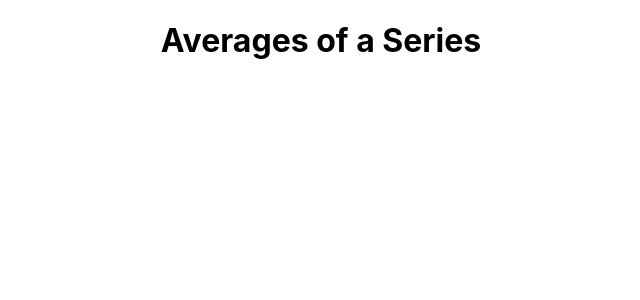
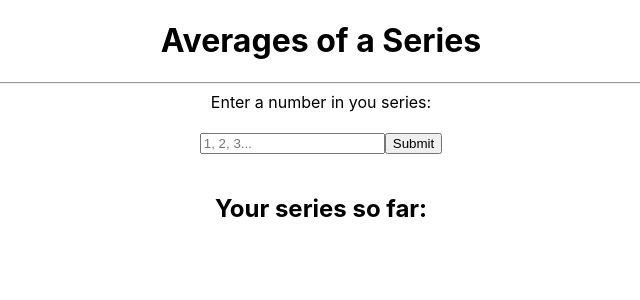
Before and after one commit to Sam-C-F/Average-Webpage, a React (Create React App) app in the folder average-of-series/: page / in a window 1280 px wide. Shown: the top 300 px of the page, without its empty margins (319-959 px from the left). Built offline with nearby package versions, Linux system fonts and the light colour scheme.

Commit message:
added input form for series

```diff
--- a/average-of-series/src/App.js
+++ b/average-of-series/src/App.js
@@ -1,10 +1,12 @@
 import "./App.css";
+import EnterSeries from "./components/Content";
 import Header from "./components/Header";
 
 function App() {
   return (
     <div className="App">
       <Header />
+      <EnterSeries />
     </div>
   );
 }
--- /dev/null
+++ b/average-of-series/src/components/Content.jsx
@@ -0,0 +1,41 @@
+import { useState } from "react";
+
+const EnterSeries = () => {
+  const [number, setNumber] = useState("");
+  const [series, setSeries] = useState([]);
+
+  const handleOnChange = (e) => {
+    setNumber(e.target.value);
+  };
+
+  const handleOnSubmit = (e) => {
+    e.preventDefault();
+    setSeries([...series, number]);
+    setNumber("");
+  };
+
+  return (
+    <section>
+      <hr />
+      <form onSubmit={(e) => handleOnSubmit(e)}>
+        <label htmlFor="series">Enter a number in you series: </label> <br />
+        <br />
+        <input
+          type="number"
+          id="series"
+          placeholder="1, 2, 3..."
+          value={number}
+          onChange={(e) => {
+            handleOnChange(e);
+          }}
+        />
+        <button type="Submit">Submit</button>
+      </form>{" "}
+      <br />
+      <h2>Your series so far:</h2>
+      <section>{`${series}`}</section>
+    </section>
+  );
+};
+
+export default EnterSeries;
```
